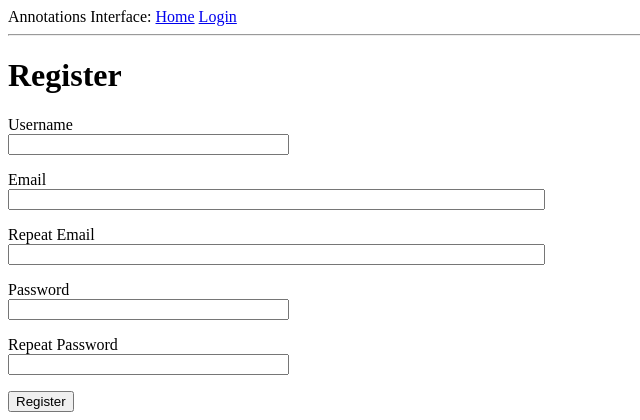
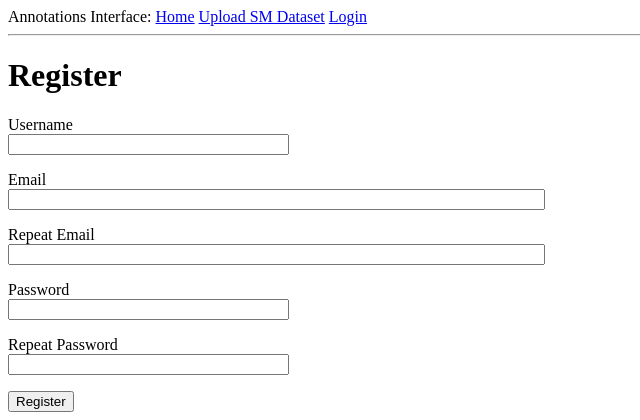
Before and after one commit to Maria-Liakata-NLP-Group/annotations-interface, a Flask app: page /auth/register in a window 1280 px wide. Shown: the top 420 px of the page, without its empty margins (0-640 px from the left). Run offline with Flask 3, Linux system fonts and the light colour scheme.

Commit message:
add button to redirect to SM dataset upload

```diff
--- a/app/templates/base.html
+++ b/app/templates/base.html
@@ -11,6 +11,7 @@
     <div>
       Annotations Interface:
       <a href="{{ url_for('main.index') }}">Home</a>
+      <a href="{{ url_for('upload.upload_sm') }}">Upload SM Dataset</a>
       <!-- the user is only anonymous when the user is not logged in -->
       {% if current_user.is_anonymous %}
       <a href="{{ url_for('auth.login') }}">Login</a>
```
